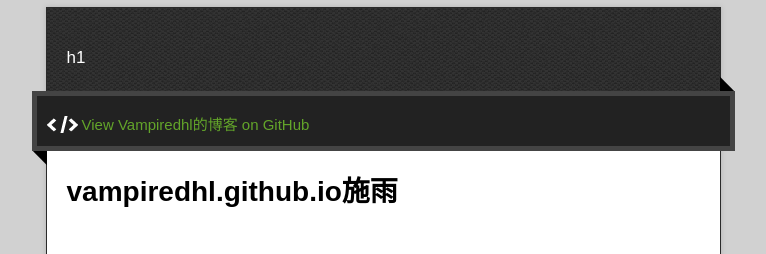
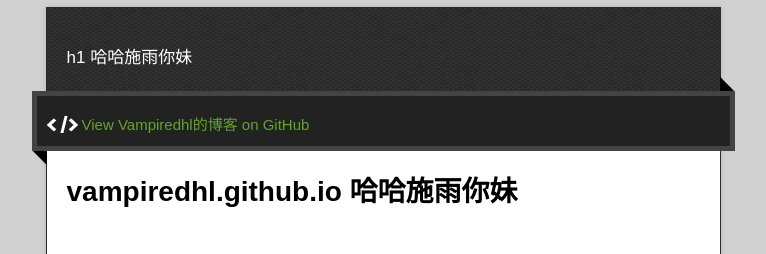
Before and after one commit to vampiredhl/vampiredhl.github.io, a plain HTML site: page index.html in a window 1280 px wide. Shown: the part 123-377 px from the top of the page, without its empty margins (257-1023 px from the left). Drawn offline with nearby package versions, Linux system fonts and the light colour scheme.

Commit message:
施雨
你妹

```diff
--- a/index.html
+++ b/index.html
@@ -25,7 +25,7 @@
       <h1 class="title">Vampiredhl的博客</h1>
     </header>
     <div id="container">
-      <p class="tagline">h1</p>
+      <p class="tagline">h1 哈哈施雨你妹</p>
       <div id="main" role="main">
         <div class="download-bar">
         <div class="inner">
@@ -35,7 +35,7 @@
         </div>
         <article class="markdown-body">
           <h1>
-<a id="vampiredhlgithubio" class="anchor" href="#vampiredhlgithubio" aria-hidden="true"><span class="octicon octicon-link"></span></a>vampiredhl.github.io施雨</h1>
+<a id="vampiredhlgithubio" class="anchor" href="#vampiredhlgithubio" aria-hidden="true"><span class="octicon octicon-link"></span></a>vampiredhl.github.io 哈哈施雨你妹</h1>
         </article>
       </div>
     </div>
```
